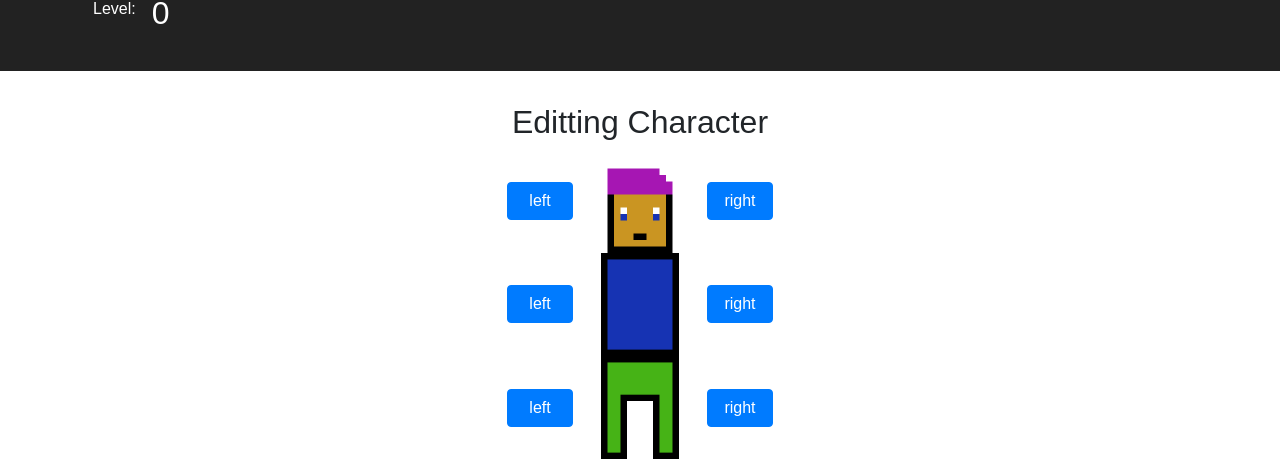
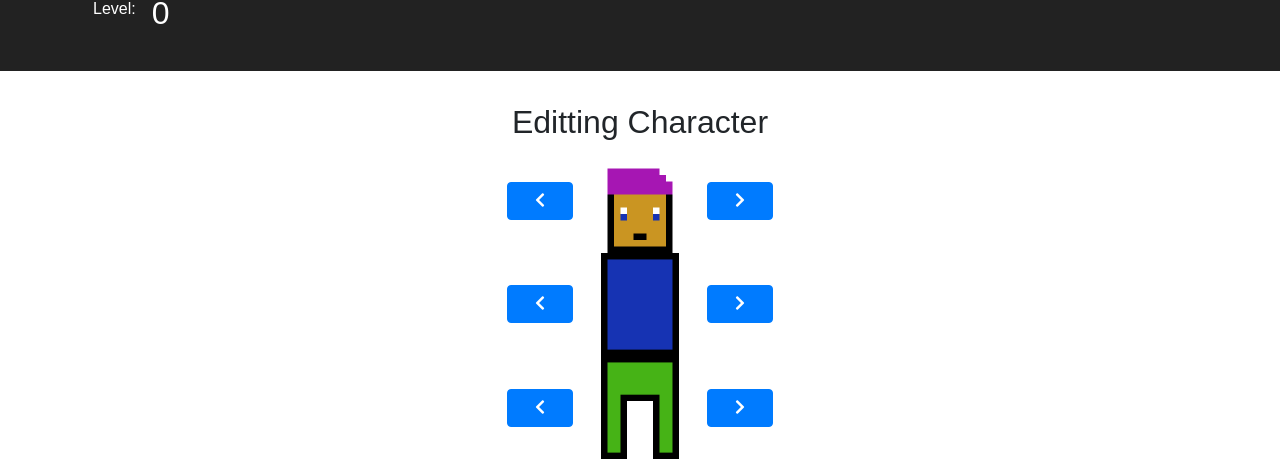
Before and after one commit to Mechasparrow/repeatic, a React (Create React App) app: page /edit-character in a window 1280 px wide. Shown: the part 461-920 px from the top of the page. Built offline with nearby package versions, Linux system fonts and the light colour scheme.

Commit message:
pretty character customizer displayer

```diff
--- a/src/App.css
+++ b/src/App.css
@@ -9,8 +9,3 @@
   font-size: 2.5em;
   text-align: center;
 }
-
-/** Page styling **/
-.Page {
-  padding-top: 32px;
-}
--- a/src/App.js
+++ b/src/App.js
@@ -56,6 +56,9 @@ class App extends Component {
             persistor={persistor}
           >
             <div>
+              <div className="Page">
+                <Router>
+                  <div>
                     <header className="App-header">
                       <h1 className="App-title">Repeatic</h1>
 
@@ -66,14 +69,17 @@ class App extends Component {
                         <LevelDisplay />
                       </div>
                     </header>
-              <div className="Page">
-                <Router>
-                  <div>
+
+                    <div className="routes">
                       <Route exact path="/" component={Home} />
                       <Route path="/new-task" component={NewTask} />
                       <Route path="/failed-tasks" component={FailedTasks} />
-                    <Route path="/completed-tasks" component={CompletedTasks} />
+                      <Route
+                        path="/completed-tasks"
+                        component={CompletedTasks}
+                      />
                       <Route path="/edit-character" component={EditCharacter} />
+                    </div>
                   </div>
                 </Router>
               </div>
--- a/src/components/Character.js
+++ b/src/components/Character.js
@@ -3,6 +3,9 @@ import "./Character.css";
 
 //lodash
 import _ from "lodash";
+
+//Redirect
+import { Link } from "react-router-dom";
 
 //Completed Tasks Page component
 class Character extends Component {
@@ -28,7 +31,9 @@ class Character extends Component {
             </div>
           </div>
         </div>
-        <button className="btn btn-secondary btn-edit">Edit Character</button>
+        <Link to="/edit-character" className="btn btn-secondary btn-edit">
+          Edit Character
+        </Link>
       </div>
     );
   }
--- a/src/components/EditCharacter.css
+++ b/src/components/EditCharacter.css
@@ -1,4 +1,5 @@
 .edit-character {
+  padding-top: 32px;
   text-align: center;
 }
 
--- a/src/components/EditCharacter.js
+++ b/src/components/EditCharacter.js
@@ -16,30 +16,42 @@ class EditCharacter extends Component {
           <div className="row">
             <div className="col">
               <div className="head">
-                <button className="btn col-2 btn-primary">left</button>
+                <button className="btn col-2 btn-primary">
+                  <i class="fas fa-chevron-left" />
+                </button>
                 <img
                   className="img-fluid col-4"
                   src={this.props.character.head}
                 />
-                <button className="btn col-2 btn-primary">right</button>
+                <button className="btn col-2 btn-primary">
+                  <i class="fas fa-chevron-right" />
+                </button>
               </div>
 
               <div className="body">
-                <button className="btn col-2 btn-primary">left</button>
+                <button className="btn col-2 btn-primary">
+                  <i class="fas fa-chevron-left" />
+                </button>
                 <img
                   className="img-fluid col-4"
                   src={this.props.character.body}
                 />
-                <button className="btn col-2 btn-primary">right</button>
+                <button className="btn col-2 btn-primary">
+                  <i class="fas fa-chevron-right" />
+                </button>
               </div>
 
               <div className="legs">
-                <button className="btn col-2 btn-primary">left</button>
+                <button className="btn col-2 btn-primary">
+                  <i class="fas fa-chevron-left" />
+                </button>
                 <img
                   className="img-fluid col-4"
                   src={this.props.character.legs}
                 />
-                <button className="btn col-2 btn-primary">right</button>
+                <button className="btn col-2 btn-primary">
+                  <i class="fas fa-chevron-right" />
+                </button>
               </div>
             </div>
           </div>
```
Lines whose indentation alone changed are shown as unchanged.
